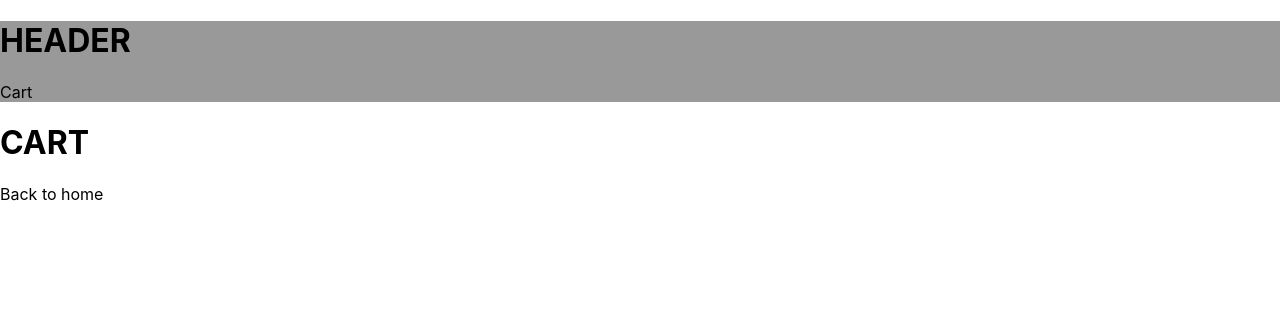
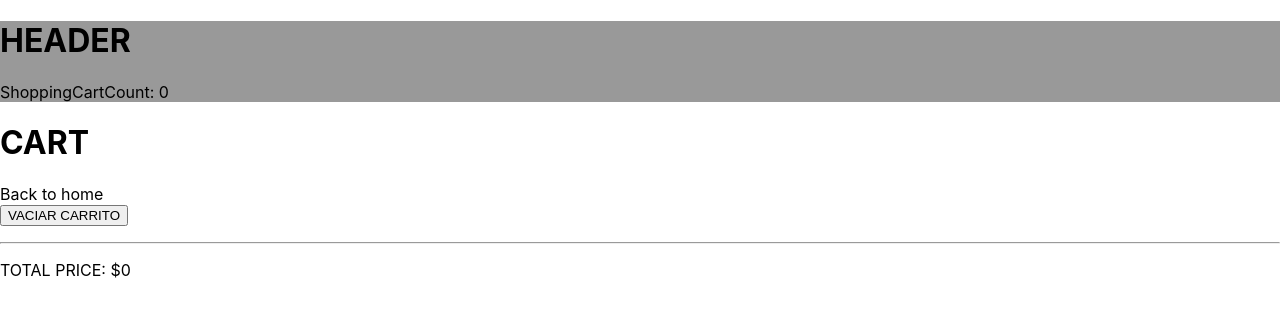
Before and after one commit to rodolfomayora/mini-shop, a Next.js app: page /Cart in a window 1280 px wide. Shown: the top 314 px of the page. Built offline with nearby package versions, Linux system fonts and the light colour scheme.

Commit message:
SPA-T9: add discount product quantity function from Product Context

```diff
--- /dev/null
+++ b/components/CartButton/index.tsx
@@ -0,0 +1,25 @@
+import React, { FC } from 'react';
+import { useCart } from '../../context';
+
+const CartButton: FC = () => {
+
+  const cartContext = useCart();
+  const { cartState } = cartContext;
+  const { cartItemsById } = cartState;
+
+  const getCartItemsQuantity = (items: object): number => {
+
+    const allQuantities: Array<number> = Object.values(items);
+    const sumQuantities = (acc: number, crr: number): number => acc + crr;
+    const total: number = allQuantities.reduce(sumQuantities, 0);
+    return total;
+  }
+
+  return (
+    <span>
+      ShoppingCartCount: {getCartItemsQuantity(cartItemsById)}
+    </span>
+  )
+}
+
+export default CartButton;
--- a/components/Header/index.tsx
+++ b/components/Header/index.tsx
@@ -1,10 +1,13 @@
 import React, { FC } from 'react';
+import CartButton from '../CartButton';
 
 const Header: FC = () => {
   return (
     <header style={{backgroundColor: 'hsl(0, 0%, 60%)'}}>
+
       <h1>HEADER</h1>
-      <span>Cart</span>
+
+      <CartButton />
     </header>
   )
 }
--- a/components/index.ts
+++ b/components/index.ts
@@ -1,2 +1,3 @@
 export { default as Header } from './Header';
 export { default as Layout } from './Layout';
+export { default as CartButton } from './CartButton';
--- a/context/cart-context/index.tsx
+++ b/context/cart-context/index.tsx
@@ -6,7 +6,7 @@ type CartState = {
     [cartId: number]: number,
   },
   allCartItemsId: Array<number>
-  totalPrice: number
+  // totalPrice: number
 }
 type setState = (param?: any) => void;
 type CartContext = { cartState: CartState, setCartState: setState } | undefined;
@@ -17,7 +17,7 @@ export const CartProvider: FC = ({ children }) => {
   const initialState: CartState = {
     cartItemsById: {},
     allCartItemsId: [],
-    totalPrice: 0
+    // totalPrice: 0
   }
 
   const [cartState, setCartState] = useState<CartState>(initialState);
@@ -40,7 +40,6 @@ export const useCart = () => {
   const { products } = productState;
 
   const addToCart = (productId: number): void => {
-
     setCartState((state: CartState): CartState => {
       const incrementValue: number = 1;
       const currentQuantity: number = state.cartItemsById?.[productId] ?? 0;
@@ -70,7 +69,6 @@ export const useCart = () => {
   }
 
   const discountFromCart = (productId: number): void => {
-
     setCartState((state: CartState): CartState => {
       const decrementValue: number = 1;
       const currentQuantity: number = state.cartItemsById?.[productId] ?? 0;
@@ -90,7 +88,6 @@ export const useCart = () => {
   }
 
   const removeFromCart = (productId: number): void => {
-
     setCartState((state: CartState): CartState => {
       const { cartItemsById, allCartItemsId } = state;
       const copyCartItemsById = { ...cartItemsById };
@@ -110,7 +107,6 @@ export const useCart = () => {
   }
 
   const emptyCart = (): void => {
-
     setCartState((state: CartState): CartState => ({
       ...state,
       cartItemsById: {},
--- a/context/product-context/index.tsx
+++ b/context/product-context/index.tsx
@@ -33,21 +33,17 @@ export const ProductProvider: FC = ({ children }) => {
 }
 
 export const useProduct = () => {
-
   const context = useContext(ProductStateContext);
   if (!context) throw new Error('useProduct must be used within ProductProvider');
   const { productState, setProductState } = context;
 
   const addProducts = (productList: Array<any>): void => {
-
     const normalizeList = (acc: object, crr: any): object => ({
       ...acc,
       [crr.id]: { ...crr }
     });
-
+    const normalizedProducList = productList.reduce(normalizeList, {});
     const getId = (product: any) => product.id;
-
-    const normalizedProducList = productList.reduce(normalizeList, {});
     const allProducId = productList.map(getId);
 
     setProductState((state: ProductState): ProductState => ({
@@ -60,5 +56,31 @@ export const useProduct = () => {
     }));
   }
 
-  return { productState, setProductState, addProducts };
+  const discountProductsFromStok = (cartItemsById: object): void => {
+    setProductState((state: ProductState): ProductState => {
+      const copyProductsById: object = { ...state.products.byId };
+      const copyCartItems: object = { ...cartItemsById };
+      const cartItemsKeys: Array<string> = Object.keys(copyCartItems);
+
+      cartItemsKeys.forEach((itemId: string) => {
+        const productQuantityInCart: number = copyCartItems[itemId];
+        copyProductsById[itemId].quantity -= productQuantityInCart;
+      })
+
+      return ({
+        ...state,
+        products: {
+          ...state.products,
+          byId: copyProductsById
+        }
+      })
+    })
+  }
+
+  return {
+    productState,
+    setProductState,
+    addProducts,
+    discountProductsFromStok
+  };
 }
--- a/pages/Cart/index.tsx
+++ b/pages/Cart/index.tsx
@@ -1,17 +1,68 @@
-import React, { FC } from 'react';
+import React, { FC, useEffect } from 'react';
 import Link from 'next/link';
 import { Layout } from '../../components';
+import { useProduct, useCart } from '../../context';
 
 const Cart: FC = () => {
+
+  const cartContext = useCart();
+  const { cartState, removeFromCart, emptyCart, addToCart, discountFromCart } = cartContext;
+  const { allCartItemsId, cartItemsById } = cartState;
+  const doestheCartHaveProducts: boolean = !!allCartItemsId.length;
+
+  const productContext = useProduct();
+  const { productState, discountProductsFromStok } = productContext;
+  const { products } = productState;
+
+  const totalPrice: number = allCartItemsId.reduce((total, itemId) => {
+    const productPrice: number = products.byId[itemId].price;
+    const productQuantityInCart: number = cartItemsById[itemId];
+    const subtotal: number = productPrice * productQuantityInCart;
+    return total + subtotal;
+  }, 0)
+
+
+  useEffect(() => {
+    console.log('/////////////////////////');
+    console.log(products.byId);
+  },
+  [products.byId])
+
 
   return (
     <Layout pageTitle={'Cart'}>
       <h1>CART</h1>
 
-      <Link href="/">
-        <a>Back to home</a>
-      </Link>
+      <div>
+        <Link href="/">
+          <a>Back to home</a>
+        </Link>
+      </div>
 
+      <button onClick={() => emptyCart()}>VACIAR CARRITO</button>
+
+      <ol>
+      {doestheCartHaveProducts && allCartItemsId.map((cartItemId: number) => {
+        const product = products.byId[cartItemId];
+        const productQuantityInCart: number = cartItemsById[cartItemId];
+
+        return (
+          <li key={cartItemId.toString()}>
+            <div>{`Name: ${product.title}`}</div>
+            <div>{`Quantity: ${productQuantityInCart}`}</div>
+            <div>{`Price: $${product.price * productQuantityInCart}`}</div>
+
+            <button onClick={() => addToCart(cartItemId)}>Increase</button>
+            <button onClick={() => discountFromCart(cartItemId)}>Discount</button>
+            <button onClick={() => removeFromCart(cartItemId)}>Remove</button>
+          </li>
+        )
+      })}
+      </ol>
+
+      <hr />
+
+      <p>{`TOTAL PRICE: $${totalPrice}`}</p>
     </Layout>
   )
 }
```
Also changed, not shown: pages/Home/index.tsx (+8 -5 lines).
